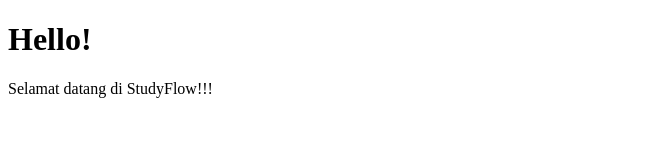
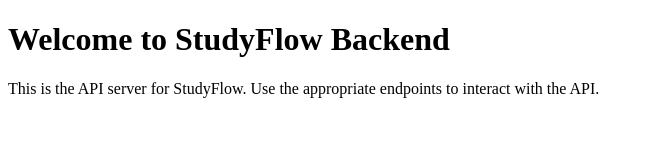
Before and after one commit to Acittttt/StudyFlow-BackEnd, a website: page index.html in a window 1280 px wide. Shown: the whole page, without its empty margins (0-654 px from the left). Drawn offline with Linux system fonts and the light colour scheme.

Commit message:
fix: solve error on index.html

```diff
--- a/index.html
+++ b/index.html
@@ -1,12 +1,12 @@
 <!DOCTYPE html>
 <html lang="en">
 <head>
-    <meta charset="UTF-8">
-    <meta name="viewport" content="width=device-width, initial-scale=1.0">
-    <title>Berhasil</title>
+  <meta charset="UTF-8">
+  <meta name="viewport" content="width=device-width, initial-scale=1.0">
+  <title>StudyFlow Backend</title>
 </head>
 <body>
-    <h1>Hello!</h1>
-    <p>Selamat datang di StudyFlow!!!</p>
+  <h1>Welcome to StudyFlow Backend</h1>
+  <p>This is the API server for StudyFlow. Use the appropriate endpoints to interact with the API.</p>
 </body>
 </html>
```
